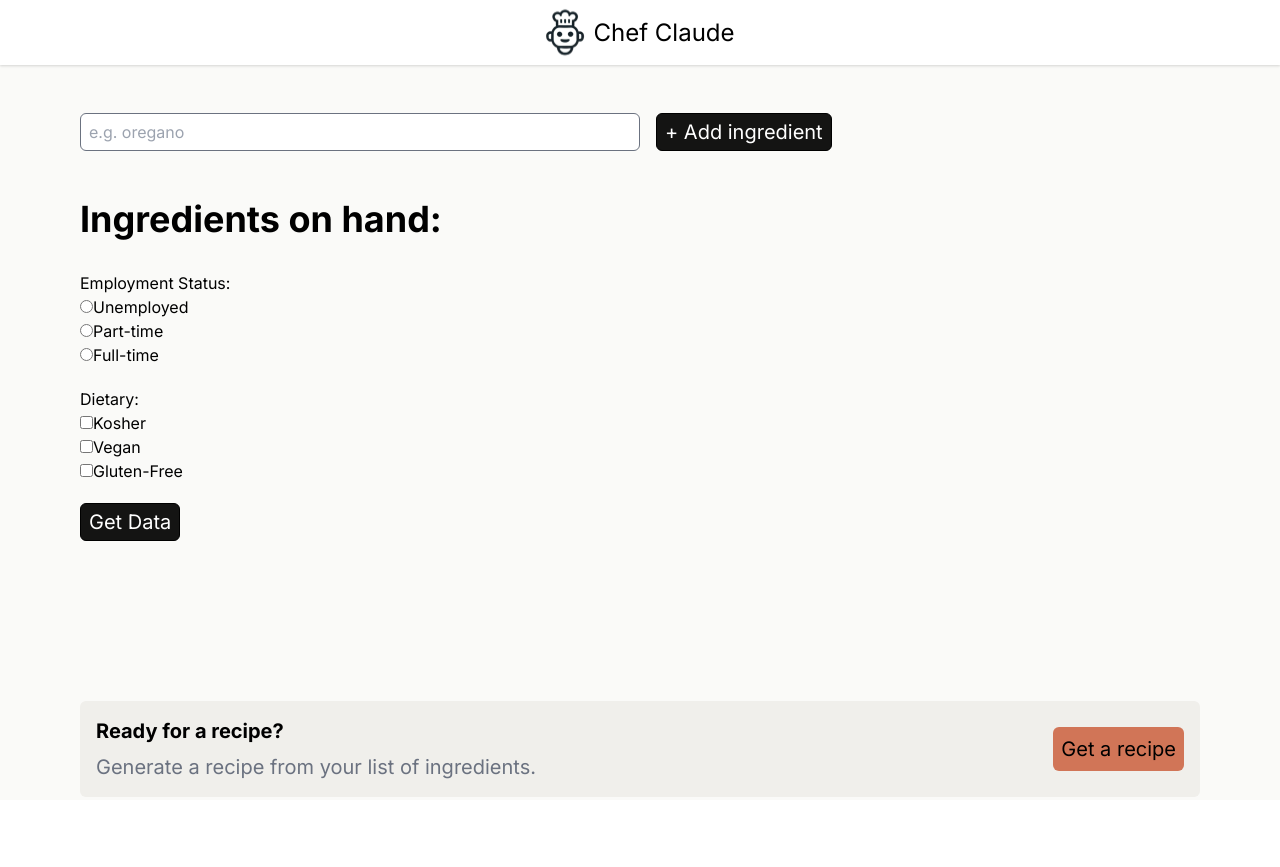
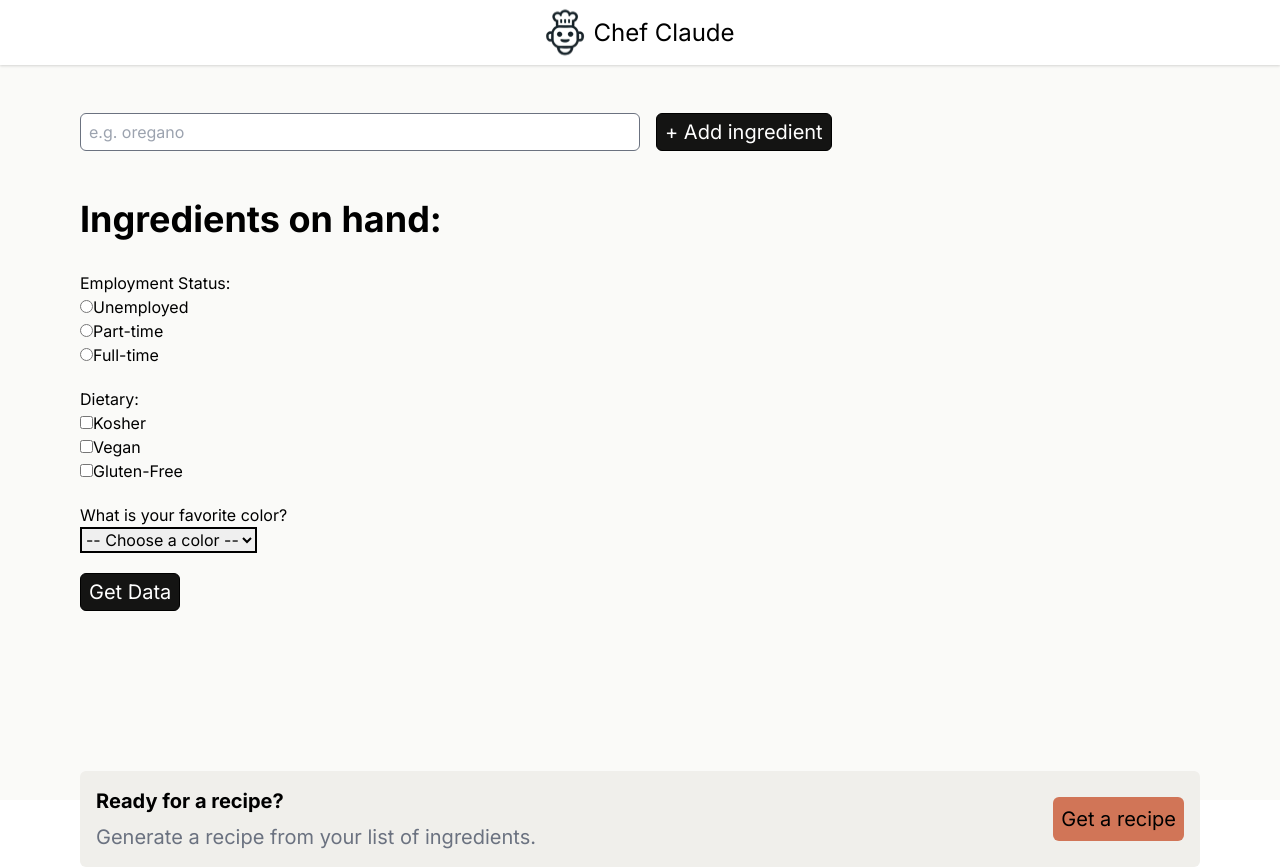
Before and after one commit to Mini-GT/react-chef-claude-ai, a React (Vite) app: page / in a window 1280 px wide. Before the commit the page ends 800 px from the top, so only its background shows below. Built offline with nearby package versions, Linux system fonts and the light colour scheme.

Commit message:
test input select option

```diff
--- a/src/components/Fieldset.tsx
+++ b/src/components/Fieldset.tsx
@@ -4,8 +4,10 @@ export default function Fieldset() {
     const formData = new FormData(event.currentTarget)
     const employmentStatus = formData.get("employmentStatus") as string
     const dietaryStatus = formData.getAll("dietaryStatus") as string[] // use .getAll to get all values
+    const favColor = formData.get("favColor") as string
     console.log(employmentStatus)
     console.log(dietaryStatus)
+    console.log(favColor)
   }
 
   return (
@@ -42,6 +44,24 @@ export default function Fieldset() {
         </label>
       </fieldset>
 
+      <label htmlFor="favColor">What is your favorite color?</label>
+      <select
+        className="block mb-5 border-2 border-black"
+        id="favColor"
+        name="favColor"
+        defaultValue=""
+        required // forces user to select an option
+      >
+        <option value="" disabled>-- Choose a color --</option>
+        <option value="red">Red</option>
+        <option value="orange">Orange</option>
+        <option value="yellow">Yellow</option>
+        <option value="green">Green</option>
+        <option value="blue">Blue</option>
+        <option value="indigo">Indigo</option>
+        <option value="violet">Violet</option>
+      </select>
+
       <button
         className="tablet:text-xl bg-[#141413] text-white h-full px-2 py-1 rounded-md text-xs text-nowrap border border-black"
         type="submit"
```
